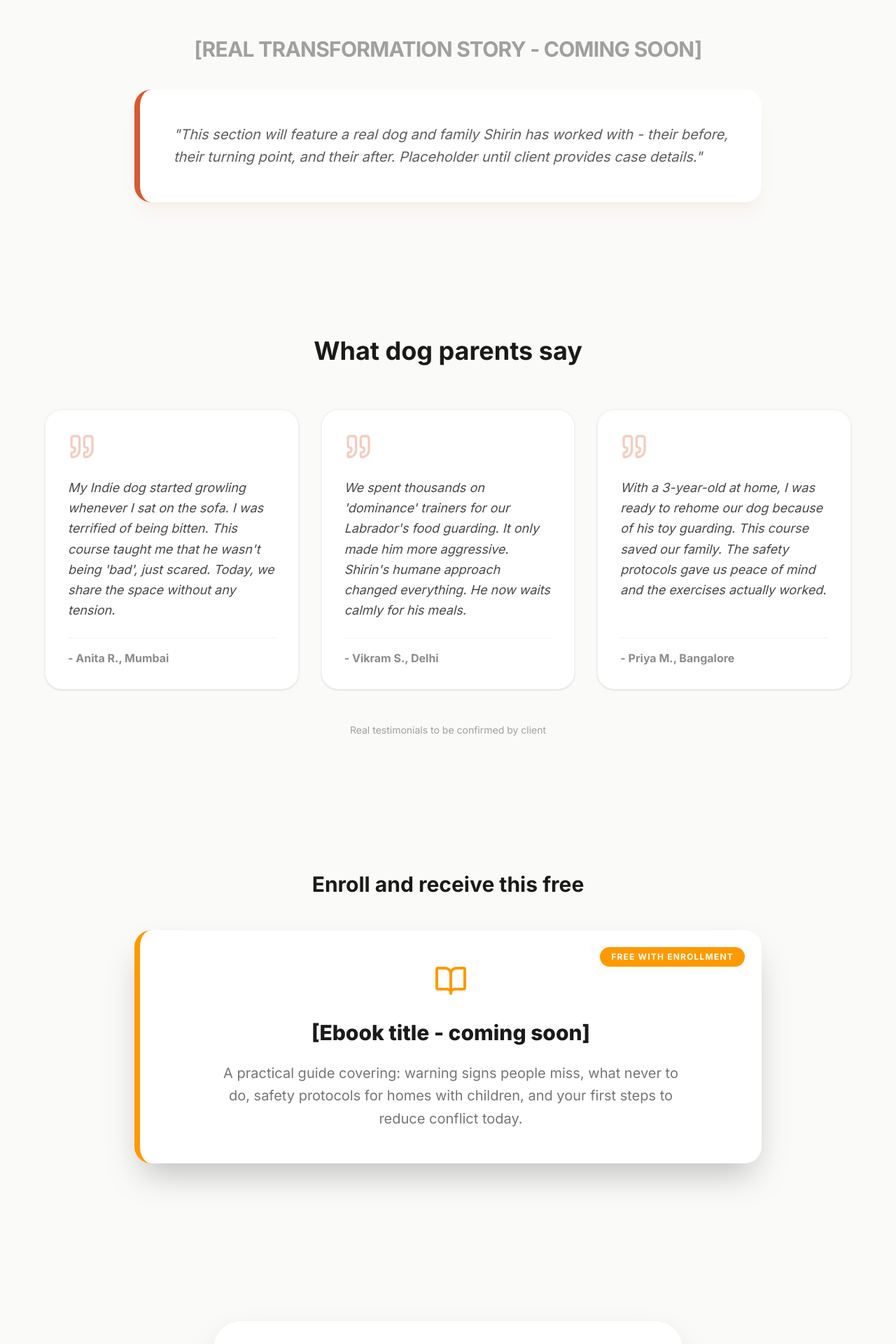
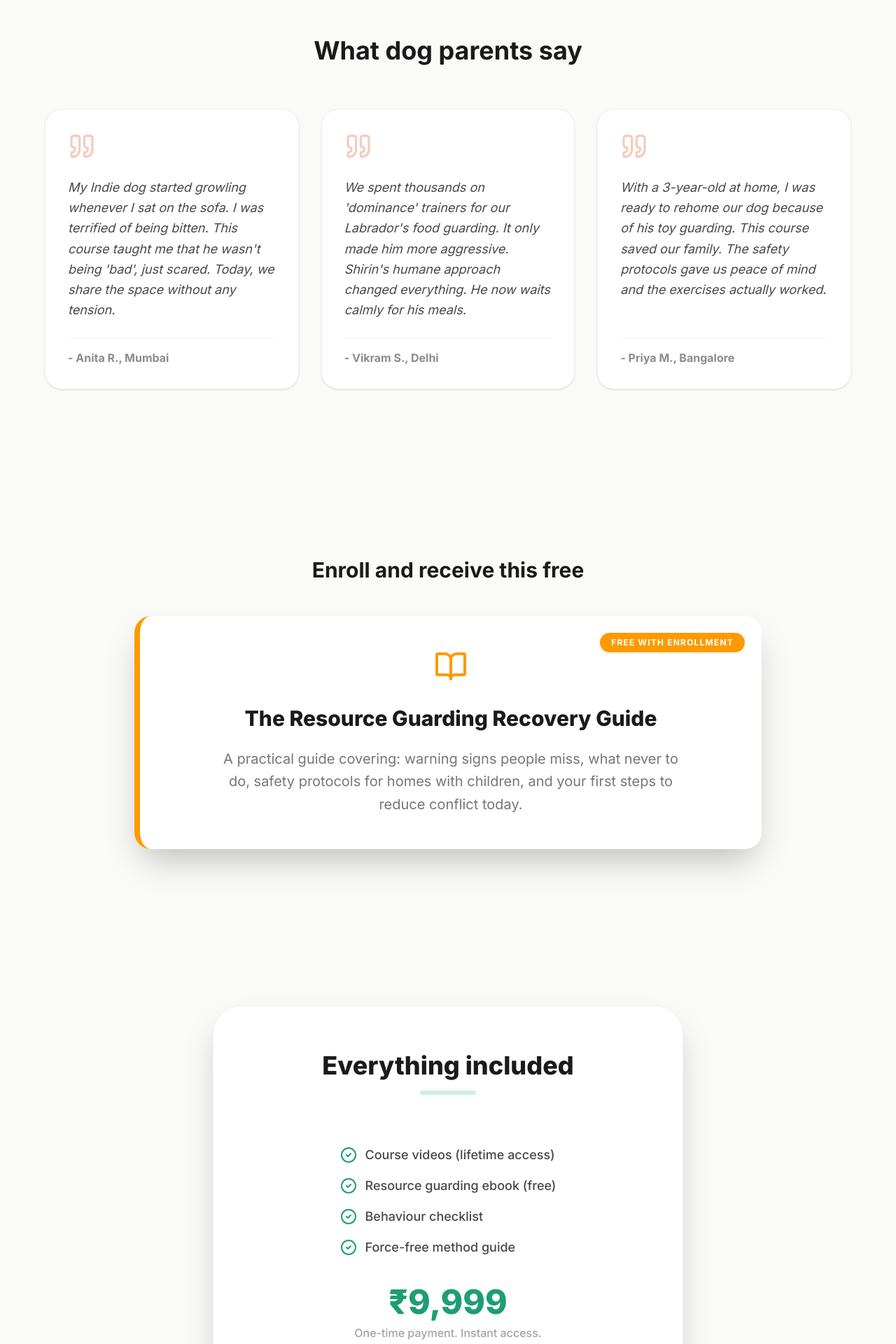
Before and after one commit to mithil-web/canines-can-care, a React (Vite) app: page / in a window 1280 px wide. Shown: the part 5680-7600 px from the top of the page at 70% size. Built offline with nearby package versions, Linux system fonts and the light colour scheme.

Commit message:
feat: Update instructor image alt text and remove case story section
The alt text for the instructor's image has been improved for better accessibility and clarity. The placeholder "Case Story" section has been removed as it was not yet implemented and is not essential for the initial launch.

```diff
--- a/src/App.tsx
+++ b/src/App.tsx
@@ -197,8 +197,8 @@ export default function App() {
         <div className="max-w-5xl mx-auto">
           <div className="flex flex-col md:flex-row gap-12 items-center mb-20">
             <img
-              src="/input_file_0.png"
-              alt="Shirin Dhabhar with a dog"
+              src="input_file_0.png"
+              alt="Shirin Dhabhar - Dog Behaviour Expert"
               className="w-48 h-48 rounded-full object-cover border-4 border-primary/20 shadow-2xl shrink-0"
               referrerPolicy="no-referrer"
             />
@@ -348,17 +348,6 @@ export default function App() {
         </div>
       </section>
 
-      {/* Section 09 - Case Story */}
-      <section className="py-24 px-4">
-        <div className="max-w-4xl mx-auto">
-          <h2 className="text-2xl md:text-3xl font-bold mb-10 text-dark/40 text-center tracking-tight uppercase">
-            [Real transformation story - coming soon]
-          </h2>
-          <div className="bg-white border-l-8 border-secondary p-12 rounded-3xl shadow-xl shadow-secondary/5 italic text-xl text-dark/70 leading-relaxed">
-            "This section will feature a real dog and family Shirin has worked with - their before, their turning point, and their after. Placeholder until client provides case details."
-          </div>
-        </div>
-      </section>
 
       {/* Section 10 - Testimonials */}
       <section className="py-24 px-4 bg-brand-bg">
@@ -391,7 +380,6 @@ export default function App() {
               </div>
             ))}
           </div>
-          <p className="text-center text-dark/40 text-sm">Real testimonials to be confirmed by client</p>
         </div>
       </section>
 
@@ -404,7 +392,7 @@ export default function App() {
               Free with enrollment
             </div>
             <BookOpen size={48} className="text-amber-500 mb-2" />
-            <h3 className="text-3xl font-extrabold text-dark">[Ebook title - coming soon]</h3>
+            <h3 className="text-3xl font-extrabold text-dark">The Resource Guarding Recovery Guide</h3>
             <p className="text-xl text-dark/60 leading-relaxed max-w-2xl">
               A practical guide covering: warning signs people miss, what never to do, safety protocols for homes with children, and your first steps to reduce conflict today.
             </p>
@@ -440,7 +428,7 @@ export default function App() {
           </div>
 
           <div>
-            <div className="text-5xl font-black text-primary mb-2">[Price - TBD]</div>
+            <div className="text-5xl font-black text-primary mb-2">₹9,999</div>
             <p className="text-dark/40 font-medium">One-time payment. Instant access.</p>
           </div>
 
```
